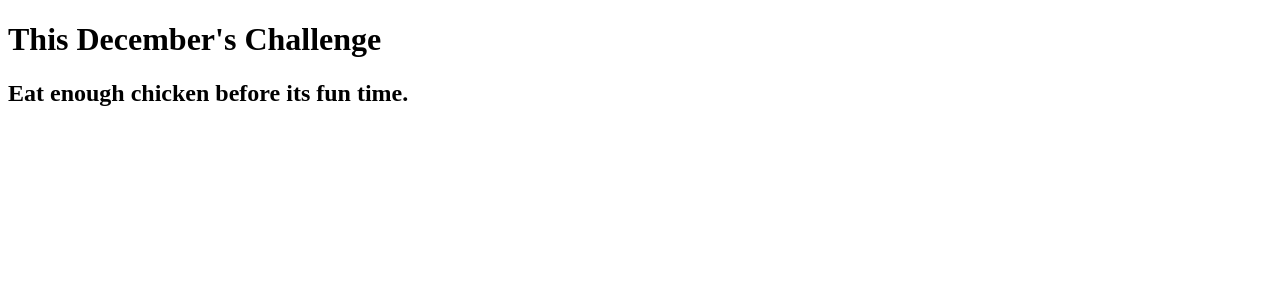
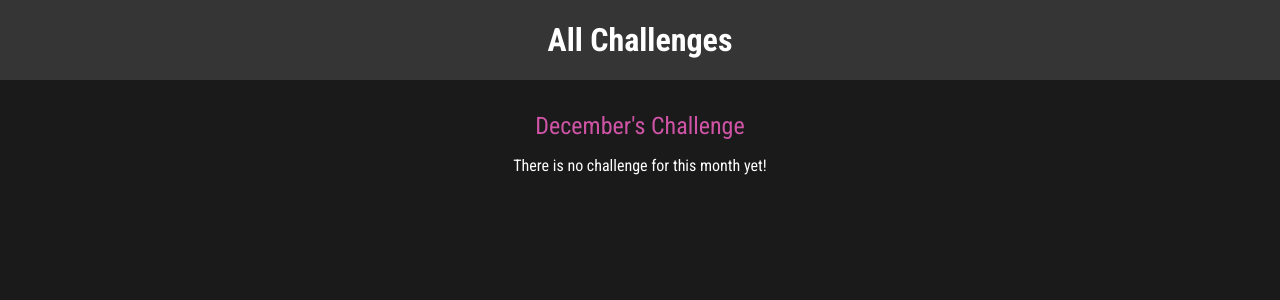
Before and after one commit to nnamdiindu/django-monthly-challenges, a Django app: page /challenges/december in a window 1280 px wide. Shown: the top 300 px of the page. Run offline with Django 5.2, Linux system fonts and the light colour scheme.

Commit message:
Final modification

```diff
--- /dev/null
+++ b/challenges/static/challenges/challenge.css
@@ -0,0 +1,22 @@
+h1,
+h2 {
+  text-align: center;
+  color: white;
+}
+
+h1 {
+  font-size: 1.5rem;
+  margin: 2rem 0 1rem 0;
+  font-weight: normal;
+  color: #cf54a6;
+}
+
+h2 {
+  font-size: 3rem;
+  font-weight: bold;
+}
+
+.fallback {
+  text-align: center;
+  color: white;
+}
--- /dev/null
+++ b/challenges/static/challenges/includes/header.css
@@ -0,0 +1,25 @@
+header {
+  width: 100%;
+  height: 5rem;
+  background-color: #353535;
+}
+
+header nav {
+  width: 100%;
+  height: 100%;
+  display: flex;
+  justify-content: center;
+  align-items: center;
+}
+
+header nav a {
+  color: white;
+  font-size: 2rem;
+  font-weight: bold;
+  text-decoration: none;
+}
+
+header nav a:hover,
+header nav a:active {
+  color: #cf54a6;
+}
--- a/challenges/templates/challenges/challenge.html
+++ b/challenges/templates/challenges/challenge.html
@@ -1,12 +1,19 @@
-<!DOCTYPE html>
-<html lang="en">
-<head>
-    <meta charset="UTF-8">
-    <meta name="viewport" content="width=device-width, initial-scale=1.0">
-    <title>{{ month | title }} Challenge</title>
-</head>
-<body>
-    <h1>This {{month | title}}'s Challenge</h1>
-    <h2>{{ text }}</h2>
-</body>
-</html>
+{% extends "base.html" %}
+{% load static %}
+
+{% block title %}{{ month | title }} Challenge{% endblock %}
+
+{% block css_files %}
+    <link rel="stylesheet" href="{% static "challenges/challenge.css" %}">
+  <link rel="stylesheet" href="{% static "challenges/includes/header.css" %}">
+{% endblock %}
+
+{% block content %}
+{% include "challenges/includes/header.html" %}
+    <h1>{{month | title}}'s Challenge</h1>
+    {% if text is not None %}
+        <h2>{{ text }}</h2>
+    {% else %}
+        <p class="fallback">There is no challenge for this month yet!</p>
+    {% endif %}
+{% endblock %}
--- /dev/null
+++ b/challenges/templates/challenges/includes/header.html
@@ -0,0 +1,5 @@
+<header>
+    <nav>
+        <a href="{% url "index" %}">All Challenges</a>
+    </nav>
+</header>
--- a/challenges/urls.py
+++ b/challenges/urls.py
@@ -3,7 +3,7 @@ from django.urls import path
 from . import views
 
 urlpatterns = [
-    path("", views.index),
+    path("", views.index, name="index"),
     path("<int:month>", views.monthly_challenge_by_number),
     path("<str:month>", views.monthly_challenge, name="monthly-challenge")
 ]
--- a/challenges/views.py
+++ b/challenges/views.py
@@ -1,5 +1,5 @@
 from django.shortcuts import render
-from django.http import HttpResponse, HttpResponseNotFound, HttpResponseRedirect
+from django.http import Http404, HttpResponseNotFound, HttpResponseRedirect
 from django.urls import reverse
 
 monthly_challenges = {
@@ -14,23 +14,18 @@ monthly_challenges = {
     "september": "Build products for scalability",
     "october": "Travel home for sometime.",
     "november": "Lock in for the month",
-    "december": "Eat enough chicken before its fun time.",
+    "december": None,
 }
 
 
 # Create your views here.
 
 def index(request):
-    list_items = ""
     months = list(monthly_challenges.keys())
 
-    for month in months:
-        capitalized_month = month.capitalize()
-        month_path = reverse("monthly-challenge", args=[month])
-        list_items += f"<li><a href='{month_path}'>{capitalized_month}</a></li>"
-
-    response_data = f"<ul>{list_items}</ul>"
-    return HttpResponse(response_data)
+    return render(request, "challenges/index.html", {
+        "months": months
+    })
 
 def monthly_challenge_by_number(request, month):
     months = list(monthly_challenges.keys())
@@ -52,4 +47,4 @@ def monthly_challenge(request, month):
             "month": month
         })
     except:
-        return HttpResponseNotFound("<h1>This month is not supported!</h1>")
+        raise Http404()
--- a/monthly_challenges/settings.py
+++ b/monthly_challenges/settings.py
@@ -57,6 +57,7 @@ TEMPLATES = [
         'BACKEND': 'django.template.backends.django.DjangoTemplates',
         'DIRS': [
             # BASE_DIR / "challenges" / "templates"
+            BASE_DIR / "templates"
         ],
         'APP_DIRS': True,
         'OPTIONS': {
@@ -119,6 +120,9 @@ USE_TZ = True
 
 STATIC_URL = 'static/'
 
+STATICFILES_DIRS = [
+    BASE_DIR / 'static'
+]
 # Default primary key field type
 # https://docs.djangoproject.com/en/5.2/ref/settings/#default-auto-field
 
--- /dev/null
+++ b/static/styles.css
@@ -0,0 +1,10 @@
+@import url('https://fonts.googleapis.com/css2?family=Roboto+Condensed:ital,wght@0,100..900;1,100..900&display=swap');
+
+html {
+    font-family: "Roboto Condensed", sans-serif;
+}
+
+body {
+    margin: 0;
+    background-color: #1a1a1a;
+}
--- /dev/null
+++ b/templates/base.html
@@ -0,0 +1,16 @@
+{% load static %}
+<!DOCTYPE html>
+<html lang="en">
+<head>
+    <meta charset="UTF-8">
+    <meta name="viewport" content="width=device-width, initial-scale=1.0">
+
+    <link rel="stylesheet" href="{% static "styles.css" %}">
+    {% block css_files %}
+    {% endblock %}
+
+</head>
+<body>
+    {% block content %}{% endblock %}
+</body>
+</html>
```
Also changed, not shown: challenges/static/challenges/challenges.css (added, +37 -0 lines), challenges/templates/challenges/index.html (added, +18 -0 lines), templates/404.html (added, +9 -0 lines).
